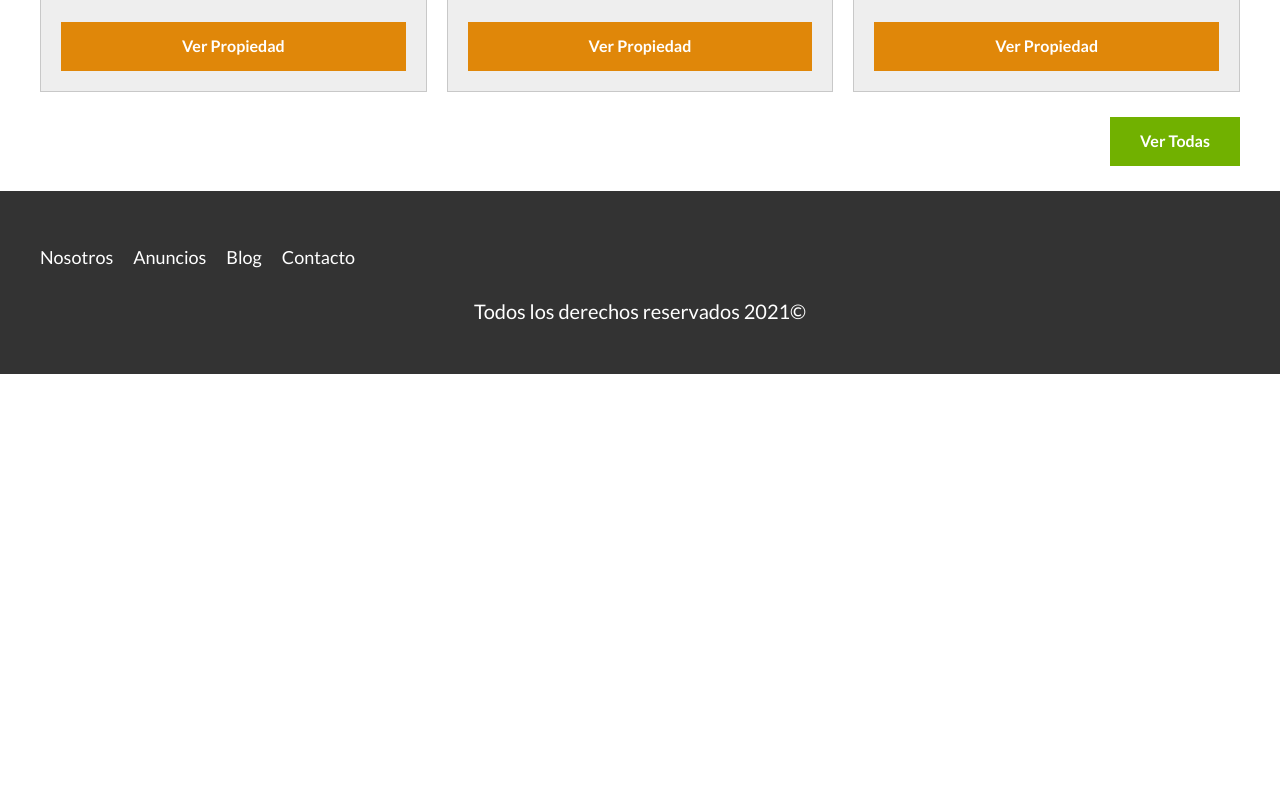
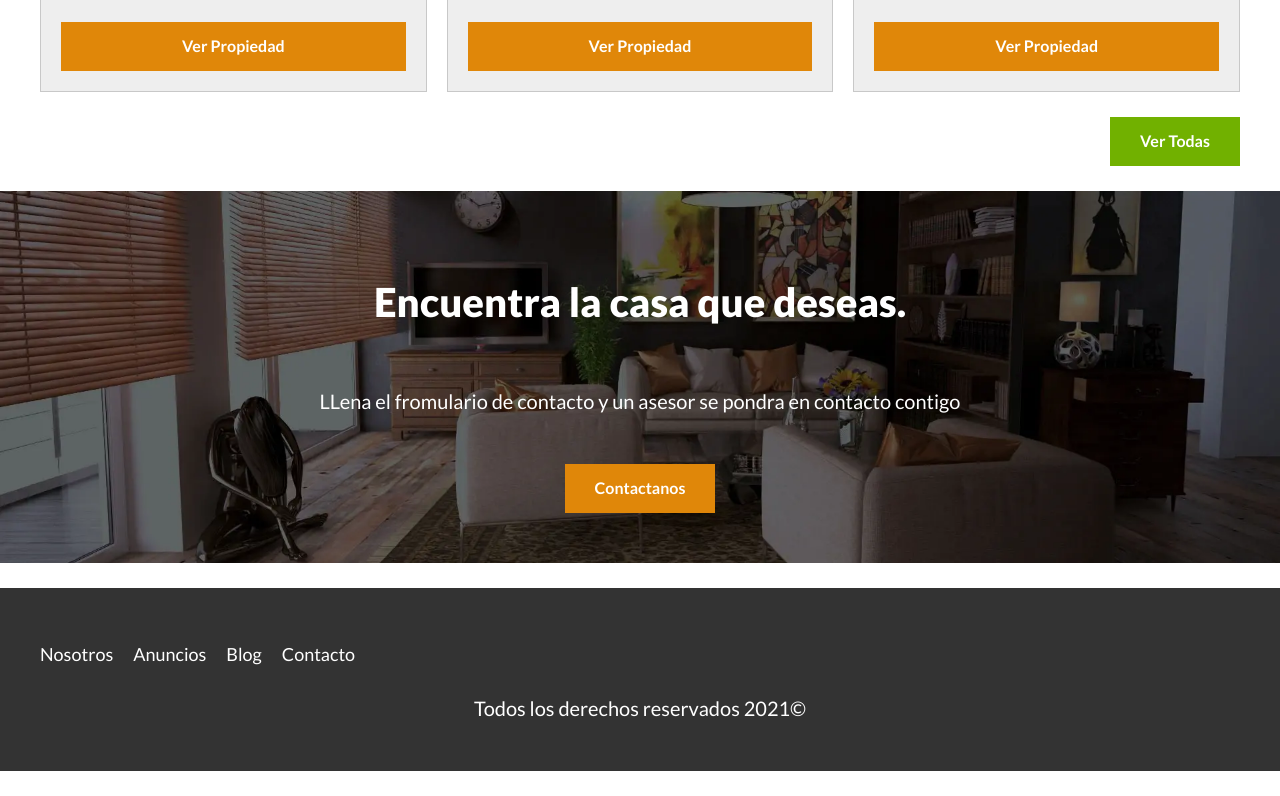
Before and after one commit to marina757/Proyecto_Bienes, a website: page index.html in a window 1280 px wide. Shown: the part 1936-2732 px from the top of the page. Before the commit the page ends 2335 px from the top, so only its background shows below. Drawn offline with Linux system fonts and the light colour scheme.

Commit message:
contatto

```diff
--- a/index.html
+++ b/index.html
@@ -88,7 +88,7 @@
                         </li>
                     </ul>
 
-                    <a href="anuncio.html" class="boton boton-amarillo">
+                    <a href="anuncio.html" class="boton-amarillo-block">
                         Ver Propiedad
                     </a>
                 </div><!--.Contenido anuncio-->
@@ -121,7 +121,7 @@
                         </li>
                     </ul>
 
-                    <a href="anuncio.html" class="boton boton-amarillo">
+                    <a href="anuncio.html" class="boton-amarillo-block">
                         Ver Propiedad
                     </a>
                 </div><!--.Contenido anuncio-->
@@ -154,7 +154,7 @@
                         </li>
                     </ul>
 
-                    <a href="anuncio.html" class="boton boton-amarillo">
+                    <a href="anuncio.html" class="boton-amarillo-block">
                         Ver Propiedad
                     </a>
                 </div><!--.Contenido anuncio-->
@@ -164,6 +164,12 @@
         <div class="alinear-derecha">
             <a href="anuncios.html" class="boton-verde">Ver Todas</a>
         </div>
+    </section>
+
+    <section class="imagen-contacto">
+        <h2>Encuentra la casa que deseas.</h2>
+        <p>LLena el fromulario de contacto y un asesor se pondra en contacto contigo</p>
+        <a href="contacto.html" class="boton-amarillo">Contactanos</a>
     </section>
 
     <footer class="footer seccion">
--- a/src/scss/app.scss
+++ b/src/scss/app.scss
@@ -11,3 +11,4 @@
 @import 'layout/navegacion';
 @import 'layout/iconos';
 @import 'layout/anuncios';
+@import 'layout/contactar';
--- a/src/scss/base/_botones.scss
+++ b/src/scss/base/_botones.scss
@@ -1,4 +1,8 @@
 .boton-amarillo {
+    @include boton($amarillo, inline-block);
+}
+
+.boton-amarillo-block {
     @include boton($amarillo, block);
 }
 
--- /dev/null
+++ b/src/scss/layout/_contactar.scss
@@ -0,0 +1,27 @@
+.no-webp .imagen-contacto {
+    background-image: url('../img/encuentra.jpg');
+}
+
+.webp .imagen-contacto {
+    background-image: url('../img/encuentra.webp');
+}
+
+.imagen-contacto {
+    background-position: center center;
+    background-size: cover;
+    padding: $separacion 0;
+    display: flex;
+    flex-direction: column;
+    align-items: center;
+
+    h2 {
+        font-size: 4rem;
+        font-weight: $black;
+        color: $blanco;
+    }
+
+    p {
+        font-size: 1.8 rem;
+        color: $blanco;
+    }
+}
```
Also changed, not shown: build/css/app.css, 1 other file.
